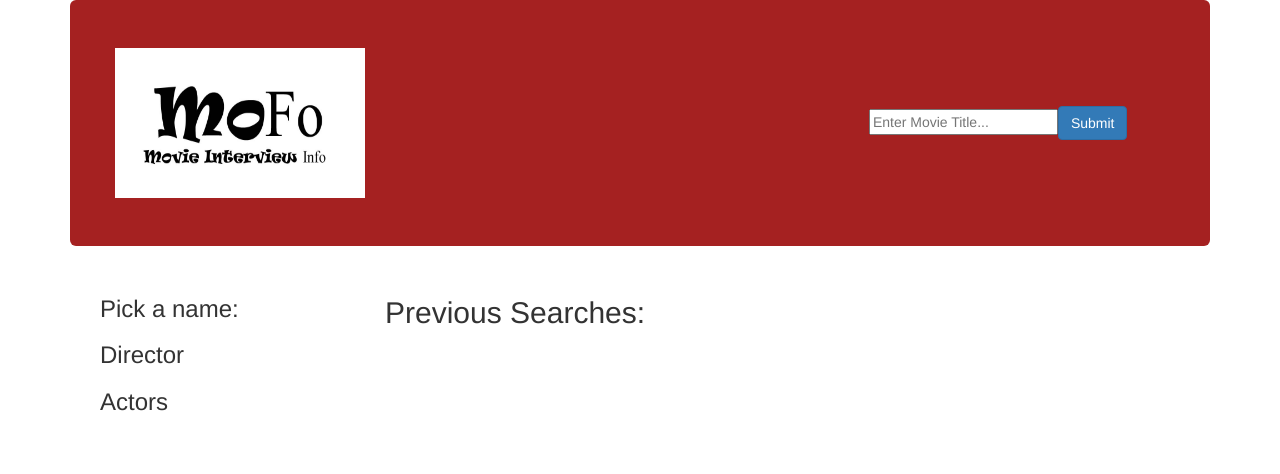
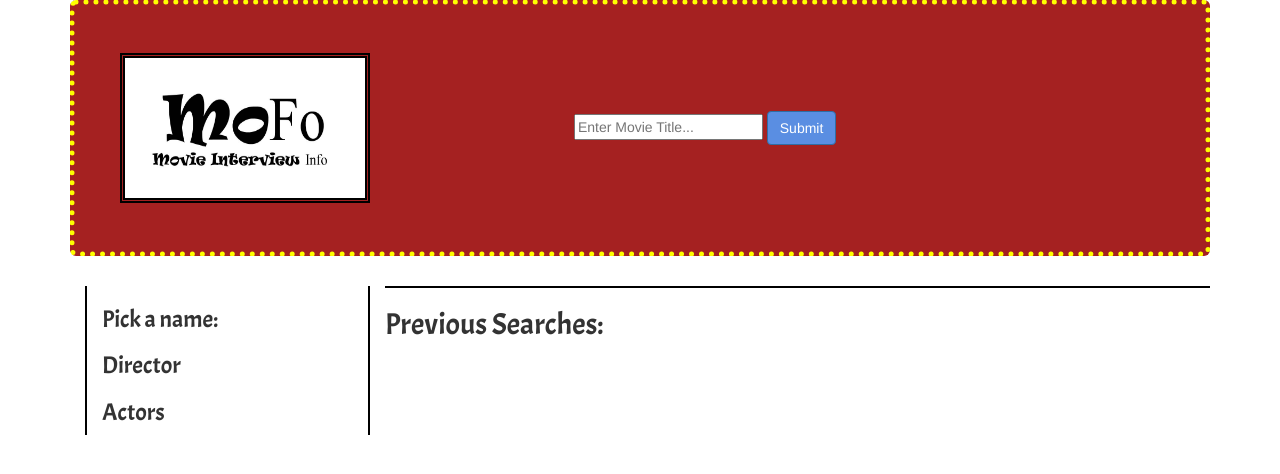
Before and after one commit to johnTjohansen/TeamMofo, a plain HTML site: page index.html in a window 1280 px wide. Drawn offline with nearby package versions, Linux system fonts and the light colour scheme; files that its build step writes are made by us from their sources; no server answers.

Commit message:
added and fixed some styling

```diff
--- a/assets/css/style.css
+++ b/assets/css/style.css
@@ -0,0 +1,32 @@
+
+.jumbotron  {
+	background-color:#a52121 !important;
+	border: 5px dotted yellow;
+}
+
+.btn-primary {
+	background-color: #5a8ee2;
+}
+
+#logo{
+	margin-right: 200px;
+	border: 5px double black;
+}
+
+#nameBox, #lastSearch, h2, h3 {
+	font-family: 'Acme', sans-serif !important;
+}
+
+#nameBox {
+	border-right: 2px solid black;
+	border-left: 2px solid black;
+}
+
+#uTubes {
+	border-bottom: 2px solid black;
+}
+
+.prevButts {
+	border: 3px double black;
+
+}
--- a/assets/javascript/app.js
+++ b/assets/javascript/app.js
@@ -66,11 +66,12 @@
   });
 
   // Firebase is always watching for changes to the data.
-  // When changes occurs it will print them to console and html
+  // When changes occur it will print them to console and html
   database.ref().on("value", function(snapshot) {
     console.log(snapshot.val());
     prevSearch = snapshot.val().sArray;
     console.log(prevSearch);
+    // clear previous Search container for refreshing
     $("#lastSearch").empty();
     // build previous searches list
     for (var i=0; i < prevSearch.length; i++) {
--- a/css/style.css
+++ /dev/null
@@ -1,22 +0,0 @@
-.jumbotron  {
-
-	background-color:#a52121 !important;
-
-}
-
-
-#logo{
-
-margin-right: 500px;
-
-}
-
-
-a:link {
-    color: white;
-}
-
-a.highlight:hover {
-    color: #81abef;
-	text-decoration: none;
-}
--- a/index.html
+++ b/index.html
@@ -4,10 +4,10 @@
 
 		<title>Movie Interview Information</title>
 		<meta charset='utf-8'>
-		<meta name=viewport content="width-device-width, initial scale=1"/>
-		<link rel="stylesheet" type="text/css" href="style.css">
+		<meta name="viewport" content="width=device-width, initial-scale=1">
+		<link href="https://fonts.googleapis.com/css?family=Acme" rel="stylesheet">
 		<link href="http://bootswatch.com/united/bootstrap.min.css" type="text/css" rel="stylesheet">
-		<link href="https://fonts.googleapis.com/css?family=Roboto" rel="stylesheet">
+    <link rel="stylesheet" type="text/css" href="assets/css/style.css">
 		<script src="https://www.gstatic.com/firebasejs/3.7.2/firebase.js"></script>
 
 	</head>
@@ -15,21 +15,16 @@
 <body>
 
 <div class="container">
-
   <div class="jumbotron">
-
 	  <div class="row">
        <img src="assets/images/MofoLogo.jpg" alt="logo" style="width:250px;height:150px;" id="logo"></img>
-
-	   <input type="text" class="search" id="searchBar" placeholder="Enter Movie Title..."></input><button class="search btn btn-primary" id="submit" >Submit</button>
-
+    	 <input type="text" class="search" id="movieName" placeholder="Enter Movie Title..."></input>
+       <button class="search btn btn-primary" id="submit" >Submit</button>
+    </div>
   </div>
 
- </div>
-
-
   <div class="container">
-        <div class="col-xs-3 col-md-3">
+    <div id="nameBox" class="col-xs-3 col-md-3">
       <h3>Pick a name:</h3>
       <h3>Director</h3>
       <div id="directorNames"></div>
```
Lines whose indentation alone changed are shown as unchanged.
